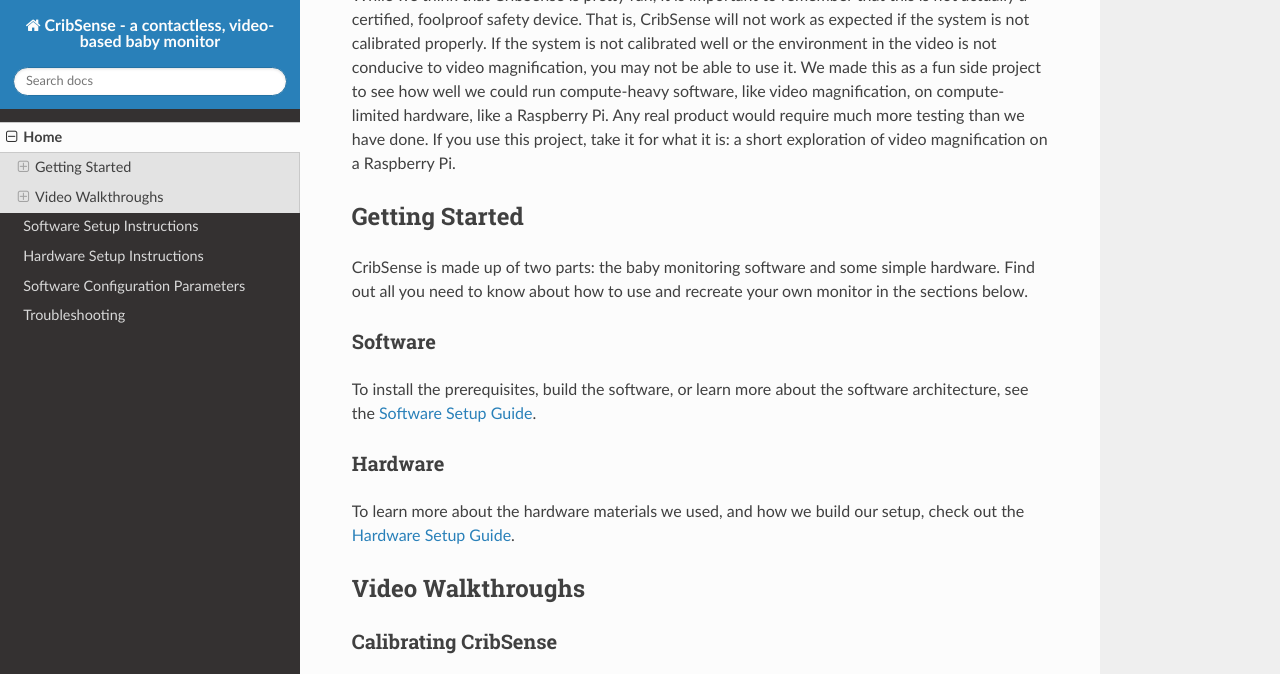
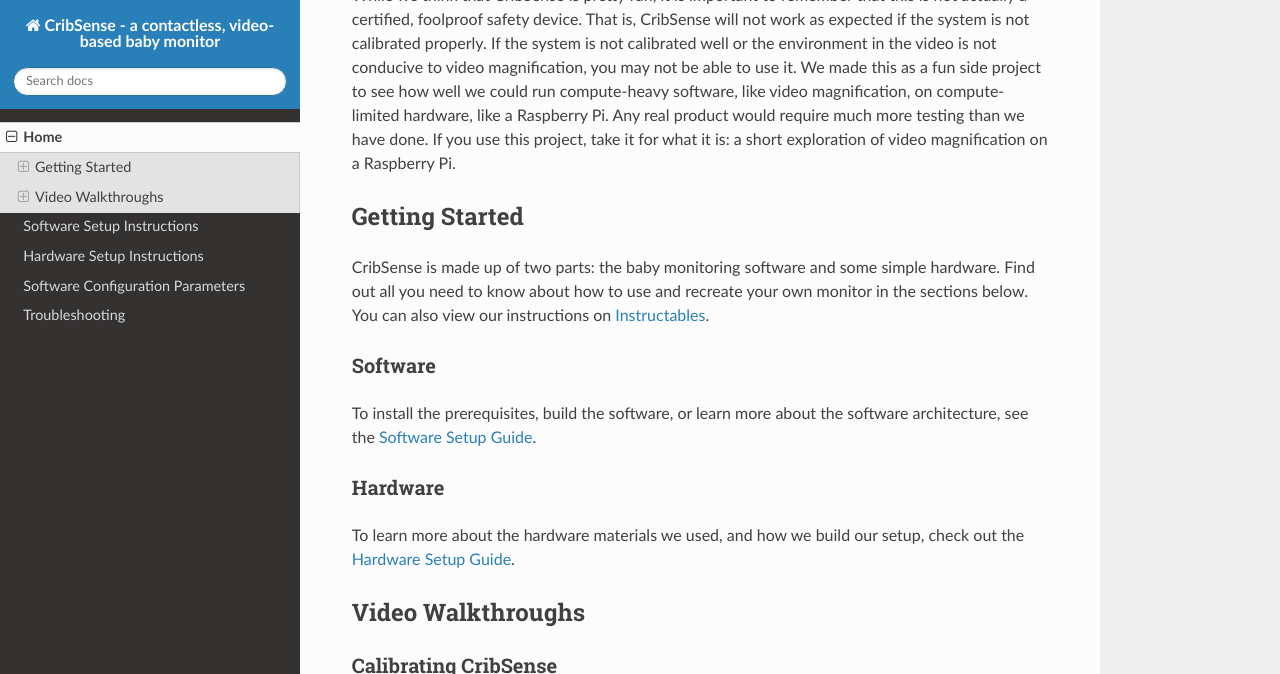
Before and after one commit to lukehsiao/CribSense, an MkDocs documentation site: the page built from docs/index.md, in a window 1280 px wide and 900 px high, scrolled down 727 px, cut to the strip 0-674 px from the top of the window. Built offline with MkDocs 1.6.1, drawn with Linux system fonts in a browser that asks for light colours; nearby versions of some CDN libraries; old or Windows-style settings are respelled for this version of MkDocs.

Commit message:
Add link to Instructable.

```diff
--- a/docs/index.md
+++ b/docs/index.md
@@ -15,7 +15,7 @@
 
 ## Getting Started
 
-CribSense is made up of two parts: the baby monitoring software and some simple hardware. Find out all you need to know about how to use and recreate your own monitor in the sections below.
+CribSense is made up of two parts: the baby monitoring software and some simple hardware. Find out all you need to know about how to use and recreate your own monitor in the sections below. You can also view our instructions on [Instructables](http://www.instructables.com/id/CribSense-a-Contactless-Video-based-Baby-Monitor/).
 
 ### Software
 
```
